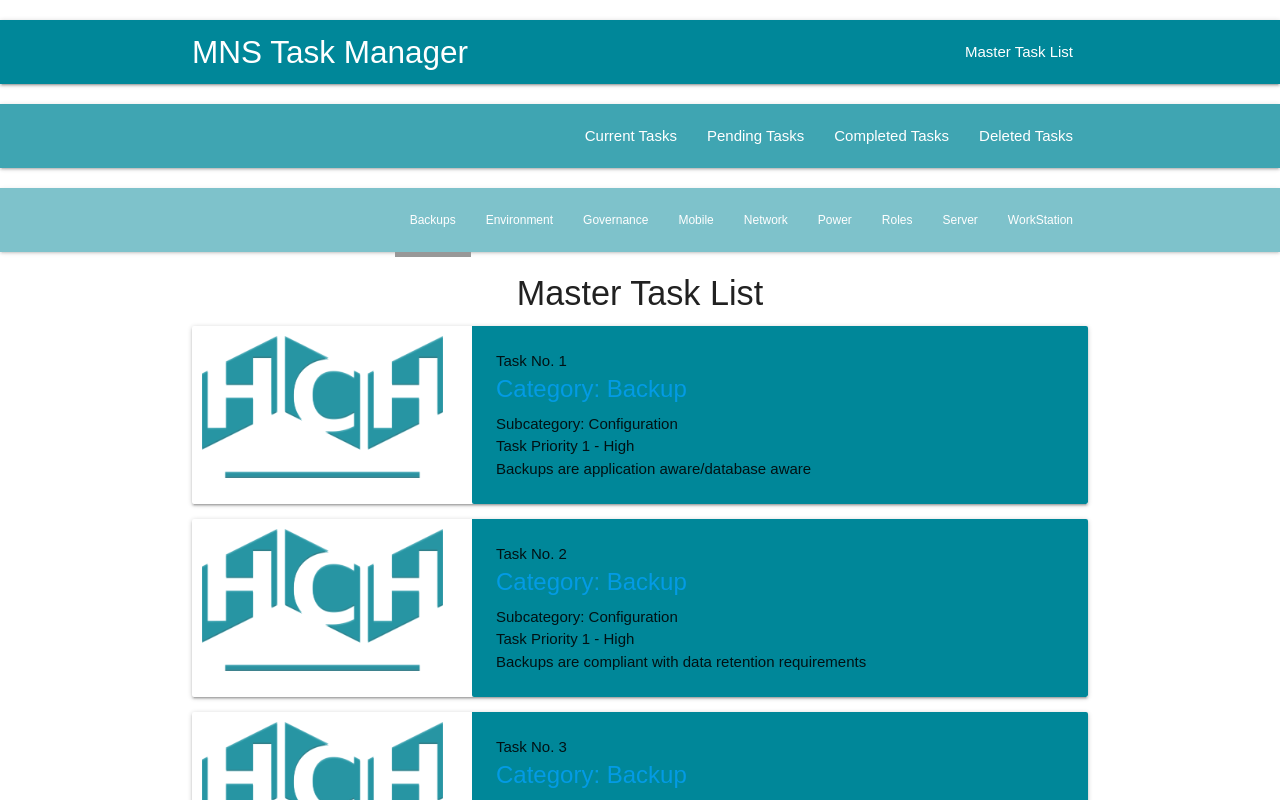
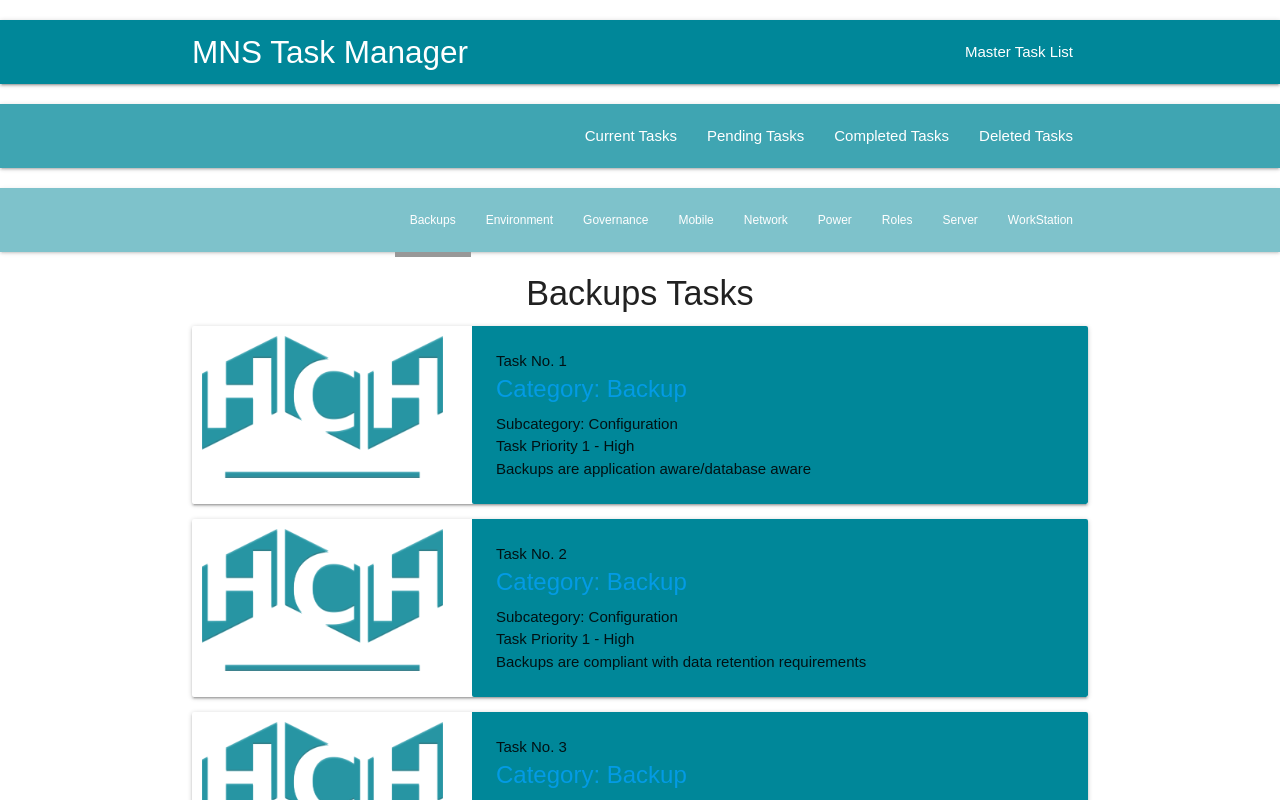
Before and after one commit to HeartsOnSunday/MNS_TSK_MNGR, a React (Create React App) app: page /Backups in a window 1280 px wide. Shown: the top 800 px of the page. Built offline with nearby package versions, Linux system fonts and the light colour scheme.

Commit message:
merge errors fixed

```diff
--- a/src/Components/Sort/Backups.js
+++ b/src/Components/Sort/Backups.js
@@ -38,7 +38,7 @@ class Backups extends Component {
     );
     return (
       <div className="container">
-        <h4 className="center">Master Task List</h4>
+        <h4 className="center">Backups Tasks</h4>
         {postList}
       </div>
     );
```
